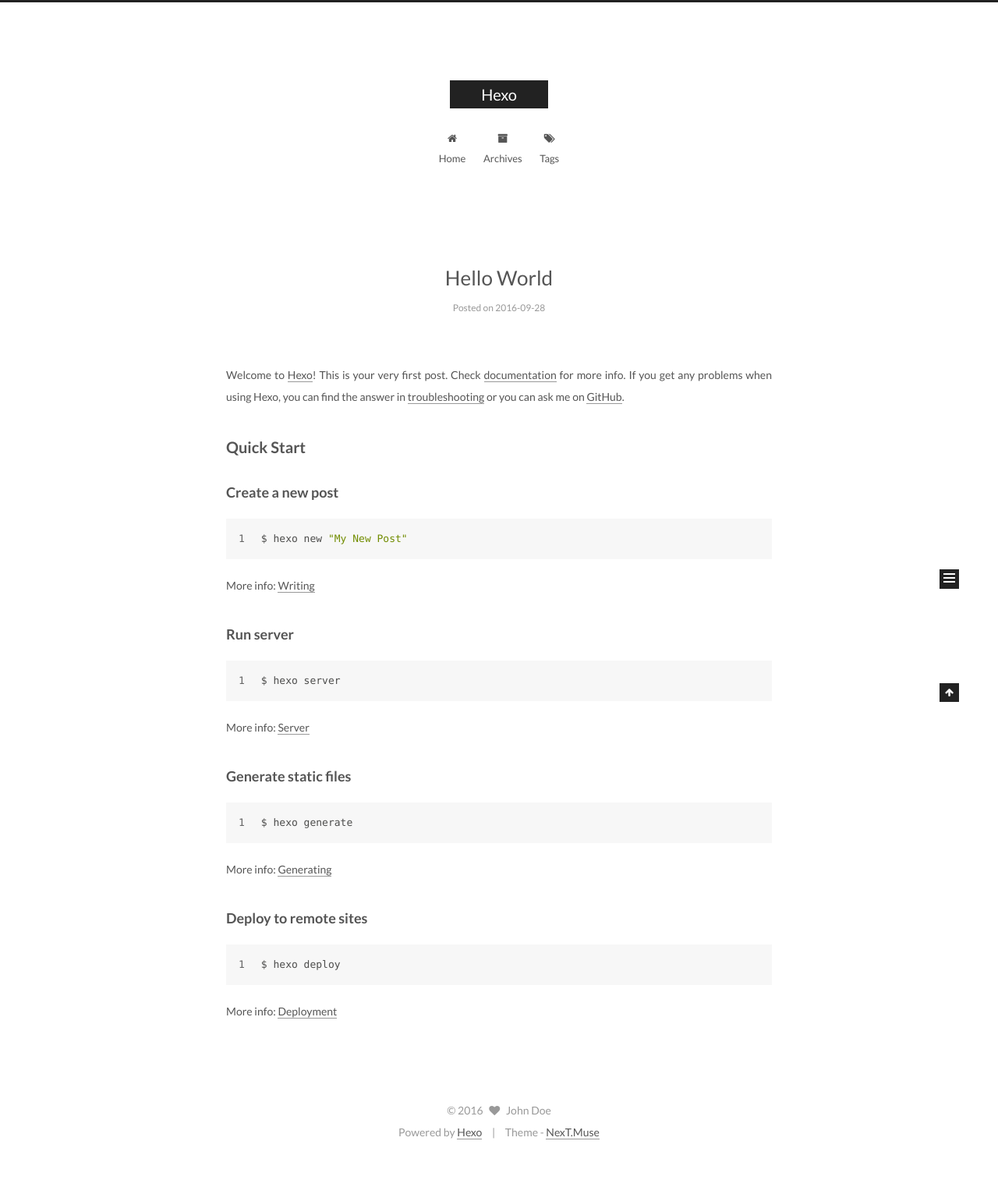
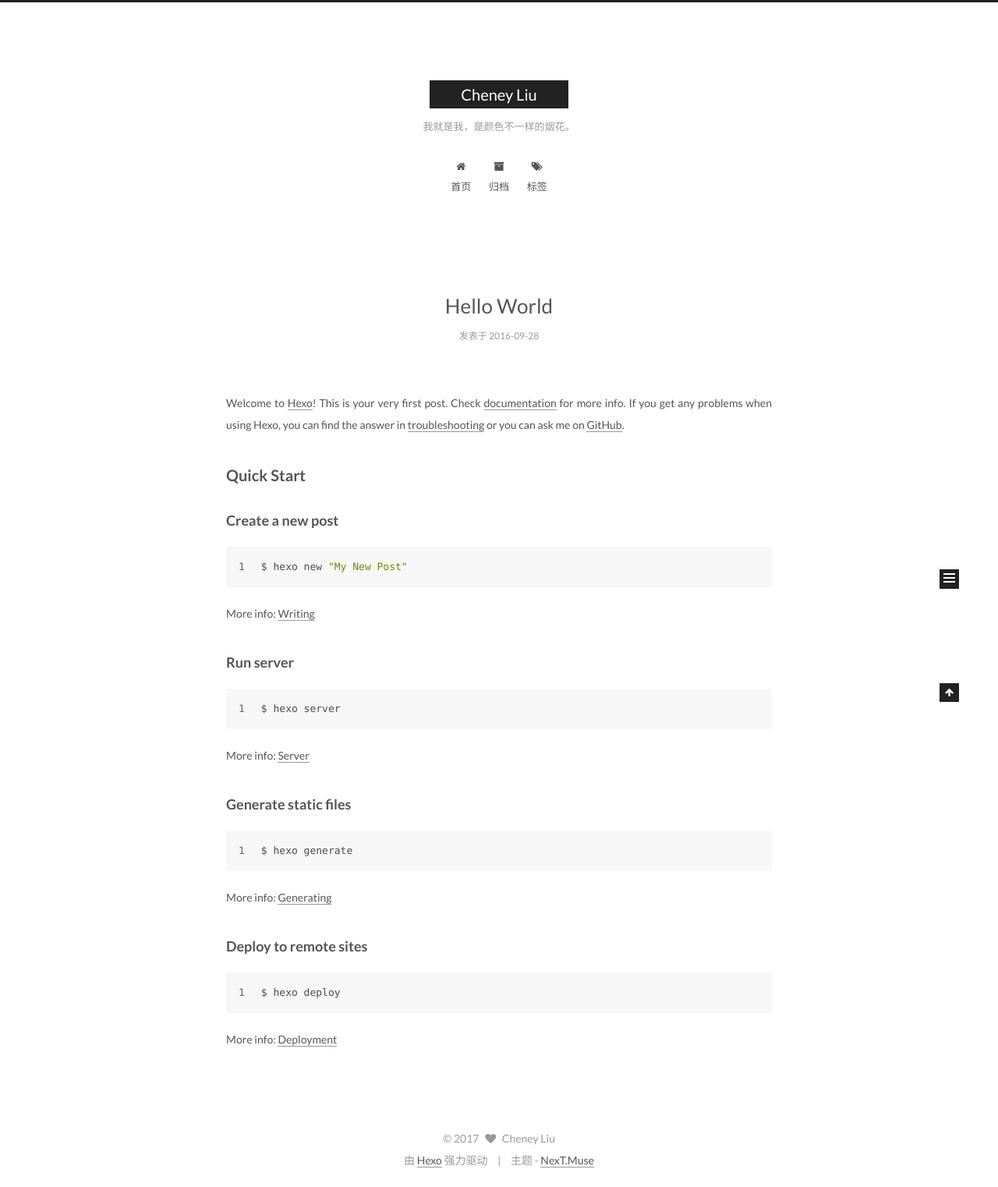
Before and after one commit to ximuncu/cheney.github.io, a plain HTML site: page index.html in a window 1280 px wide. Shown: the whole page at 78% size. Before the commit the page ends 1486 px from the top, so only its background shows below. Drawn offline with Linux system fonts and the light colour scheme.

Commit message:
Site updated: 2017-01-11 16:05:18

```diff
--- a/2016/09/28/hello-world/index.html
+++ b/2016/09/28/hello-world/index.html
@@ -88,8 +88,8 @@
 Quick">
 <meta property="og:type" content="article">
 <meta property="og:title" content="Hello World">
-<meta property="og:url" content="http://yoursite.com/2016/09/28/hello-world/index.html">
-<meta property="og:site_name" content="Hexo">
+<meta property="og:url" content="http://www.cheneyliu.com/2016/09/28/hello-world/index.html">
+<meta property="og:site_name" content="Cheney Liu">
 <meta property="og:description" content="Welcome to Hexo! This is your very first post. Check documentation for more info. If you get any problems when using Hexo, you can find the answer in troubleshooting or you can ask me on GitHub.
 Quick">
 <meta property="og:updated_time" content="2016-09-28T14:02:37.000Z">
@@ -109,7 +109,7 @@
     motion: true,
     duoshuo: {
       userId: 0,
-      author: 'Author'
+      author: '博主'
     }
   };
 </script>
@@ -117,12 +117,12 @@
 
 
 
-  <link rel="canonical" href="http://yoursite.com/2016/09/28/hello-world/"/>
+  <link rel="canonical" href="http://www.cheneyliu.com/2016/09/28/hello-world/"/>
 
-  <title> Hello World | Hexo </title>
+  <title> Hello World | Cheney Liu </title>
 </head>
 
-<body itemscope itemtype="http://schema.org/WebPage" lang="">
+<body itemscope itemtype="http://schema.org/WebPage" lang="zh-Hans">
 
 
 
@@ -150,11 +150,11 @@
   <div class="custom-logo-site-title">
     <a href="/"  class="brand" rel="start">
       <span class="logo-line-before"><i></i></span>
-      <span class="site-title">Hexo</span>
+      <span class="site-title">Cheney Liu</span>
       <span class="logo-line-after"><i></i></span>
     </a>
   </div>
-  <p class="site-subtitle"></p>
+  <p class="site-subtitle">我就是我，是颜色不一样的烟花。</p>
 </div>
 
 <div class="site-nav-toggle">
@@ -177,7 +177,7 @@
 
               <i class="menu-item-icon fa fa-fw fa-home"></i> <br />
 
-            Home
+            首页
           </a>
         </li>
 
@@ -187,7 +187,7 @@
 
               <i class="menu-item-icon fa fa-fw fa-archive"></i> <br />
 
-            Archives
+            归档
           </a>
         </li>
 
@@ -197,7 +197,7 @@
 
               <i class="menu-item-icon fa fa-fw fa-tags"></i> <br />
 
-            Tags
+            标签
           </a>
         </li>
 
@@ -250,7 +250,7 @@
             <span class="post-meta-item-icon">
               <i class="fa fa-calendar-o"></i>
             </span>
-            <span class="post-meta-item-text">Posted on</span>
+            <span class="post-meta-item-text">发表于</span>
             <time itemprop="dateCreated" datetime="2016-09-28T22:02:37+08:00" content="2016-09-28">
               2016-09-28
             </time>
@@ -354,10 +354,10 @@
 
         <ul class="sidebar-nav motion-element">
           <li class="sidebar-nav-toc sidebar-nav-active" data-target="post-toc-wrap" >
-            Table of Contents
+            文章目录
           </li>
           <li class="sidebar-nav-overview" data-target="site-overview">
-            Overview
+            站点概览
           </li>
         </ul>
 
@@ -366,15 +366,15 @@
         <div class="site-author motion-element" itemprop="author" itemscope itemtype="http://schema.org/Person">
           <img class="site-author-image" itemprop="image"
                src="/images/avatar.gif"
-               alt="John Doe" />
-          <p class="site-author-name" itemprop="name">John Doe</p>
-          <p class="site-description motion-element" itemprop="description"></p>
+               alt="Cheney Liu" />
+          <p class="site-author-name" itemprop="name">Cheney Liu</p>
+          <p class="site-description motion-element" itemprop="description">我就是我，是颜色不一样的烟花</p>
         </div>
         <nav class="site-state motion-element">
           <div class="site-state-item site-state-posts">
             <a href="/archives">
               <span class="site-state-item-count">1</span>
-              <span class="site-state-item-name">posts</span>
+              <span class="site-state-item-name">日志</span>
             </a>
           </div>
 
@@ -424,19 +424,19 @@
         <div class="copyright" >
 
   &copy;
-  <span itemprop="copyrightYear">2016</span>
+  <span itemprop="copyrightYear">2017</span>
   <span class="with-love">
     <i class="fa fa-heart"></i>
   </span>
-  <span class="author" itemprop="copyrightHolder">John Doe</span>
+  <span class="author" itemprop="copyrightHolder">Cheney Liu</span>
 </div>
 
 <div class="powered-by">
-  Powered by <a class="theme-link" href="https://hexo.io">Hexo</a>
+  由 <a class="theme-link" href="https://hexo.io">Hexo</a> 强力驱动
 </div>
 
 <div class="theme-info">
-  Theme -
+  主题 -
   <a class="theme-link" href="https://github.com/iissnan/hexo-theme-next">
     NexT.Muse
   </a>
--- a/index.html
+++ b/index.html
@@ -84,12 +84,15 @@
 
 
 
+<meta name="description" content="我就是我，是颜色不一样的烟花">
 <meta property="og:type" content="website">
-<meta property="og:title" content="Hexo">
-<meta property="og:url" content="http://yoursite.com/index.html">
-<meta property="og:site_name" content="Hexo">
+<meta property="og:title" content="Cheney Liu">
+<meta property="og:url" content="http://www.cheneyliu.com/index.html">
+<meta property="og:site_name" content="Cheney Liu">
+<meta property="og:description" content="我就是我，是颜色不一样的烟花">
 <meta name="twitter:card" content="summary">
-<meta name="twitter:title" content="Hexo">
+<meta name="twitter:title" content="Cheney Liu">
+<meta name="twitter:description" content="我就是我，是颜色不一样的烟花">
 
 
 
@@ -102,7 +105,7 @@
     motion: true,
     duoshuo: {
       userId: 0,
-      author: 'Author'
+      author: '博主'
     }
   };
 </script>
@@ -110,12 +113,12 @@
 
 
 
-  <link rel="canonical" href="http://yoursite.com/"/>
+  <link rel="canonical" href="http://www.cheneyliu.com/"/>
 
-  <title> Hexo </title>
+  <title> Cheney Liu </title>
 </head>
 
-<body itemscope itemtype="http://schema.org/WebPage" lang="">
+<body itemscope itemtype="http://schema.org/WebPage" lang="zh-Hans">
 
 
 
@@ -145,11 +148,11 @@
   <div class="custom-logo-site-title">
     <a href="/"  class="brand" rel="start">
       <span class="logo-line-before"><i></i></span>
-      <span class="site-title">Hexo</span>
+      <span class="site-title">Cheney Liu</span>
       <span class="logo-line-after"><i></i></span>
     </a>
   </div>
-  <p class="site-subtitle"></p>
+  <p class="site-subtitle">我就是我，是颜色不一样的烟花。</p>
 </div>
 
 <div class="site-nav-toggle">
@@ -172,7 +175,7 @@
 
               <i class="menu-item-icon fa fa-fw fa-home"></i> <br />
 
-            Home
+            首页
           </a>
         </li>
 
@@ -182,7 +185,7 @@
 
               <i class="menu-item-icon fa fa-fw fa-archive"></i> <br />
 
-            Archives
+            归档
           </a>
         </li>
 
@@ -192,7 +195,7 @@
 
               <i class="menu-item-icon fa fa-fw fa-tags"></i> <br />
 
-            Tags
+            标签
           </a>
         </li>
 
@@ -248,7 +251,7 @@
             <span class="post-meta-item-icon">
               <i class="fa fa-calendar-o"></i>
             </span>
-            <span class="post-meta-item-text">Posted on</span>
+            <span class="post-meta-item-text">发表于</span>
             <time itemprop="dateCreated" datetime="2016-09-28T22:02:37+08:00" content="2016-09-28">
               2016-09-28
             </time>
@@ -350,15 +353,15 @@
         <div class="site-author motion-element" itemprop="author" itemscope itemtype="http://schema.org/Person">
           <img class="site-author-image" itemprop="image"
                src="/images/avatar.gif"
-               alt="John Doe" />
-          <p class="site-author-name" itemprop="name">John Doe</p>
-          <p class="site-description motion-element" itemprop="description"></p>
+               alt="Cheney Liu" />
+          <p class="site-author-name" itemprop="name">Cheney Liu</p>
+          <p class="site-description motion-element" itemprop="description">我就是我，是颜色不一样的烟花</p>
         </div>
         <nav class="site-state motion-element">
           <div class="site-state-item site-state-posts">
             <a href="/archives">
               <span class="site-state-item-count">1</span>
-              <span class="site-state-item-name">posts</span>
+              <span class="site-state-item-name">日志</span>
             </a>
           </div>
 
@@ -397,19 +400,19 @@
         <div class="copyright" >
 
   &copy;
-  <span itemprop="copyrightYear">2016</span>
+  <span itemprop="copyrightYear">2017</span>
   <span class="with-love">
     <i class="fa fa-heart"></i>
   </span>
-  <span class="author" itemprop="copyrightHolder">John Doe</span>
+  <span class="author" itemprop="copyrightHolder">Cheney Liu</span>
 </div>
 
 <div class="powered-by">
-  Powered by <a class="theme-link" href="https://hexo.io">Hexo</a>
+  由 <a class="theme-link" href="https://hexo.io">Hexo</a> 强力驱动
 </div>
 
 <div class="theme-info">
-  Theme -
+  主题 -
   <a class="theme-link" href="https://github.com/iissnan/hexo-theme-next">
     NexT.Muse
   </a>
```
Also changed, not shown: archives/2016/09/index.html (+25 -22 lines), archives/2016/index.html (+25 -22 lines), archives/index.html (+25 -22 lines), 1 other file.
